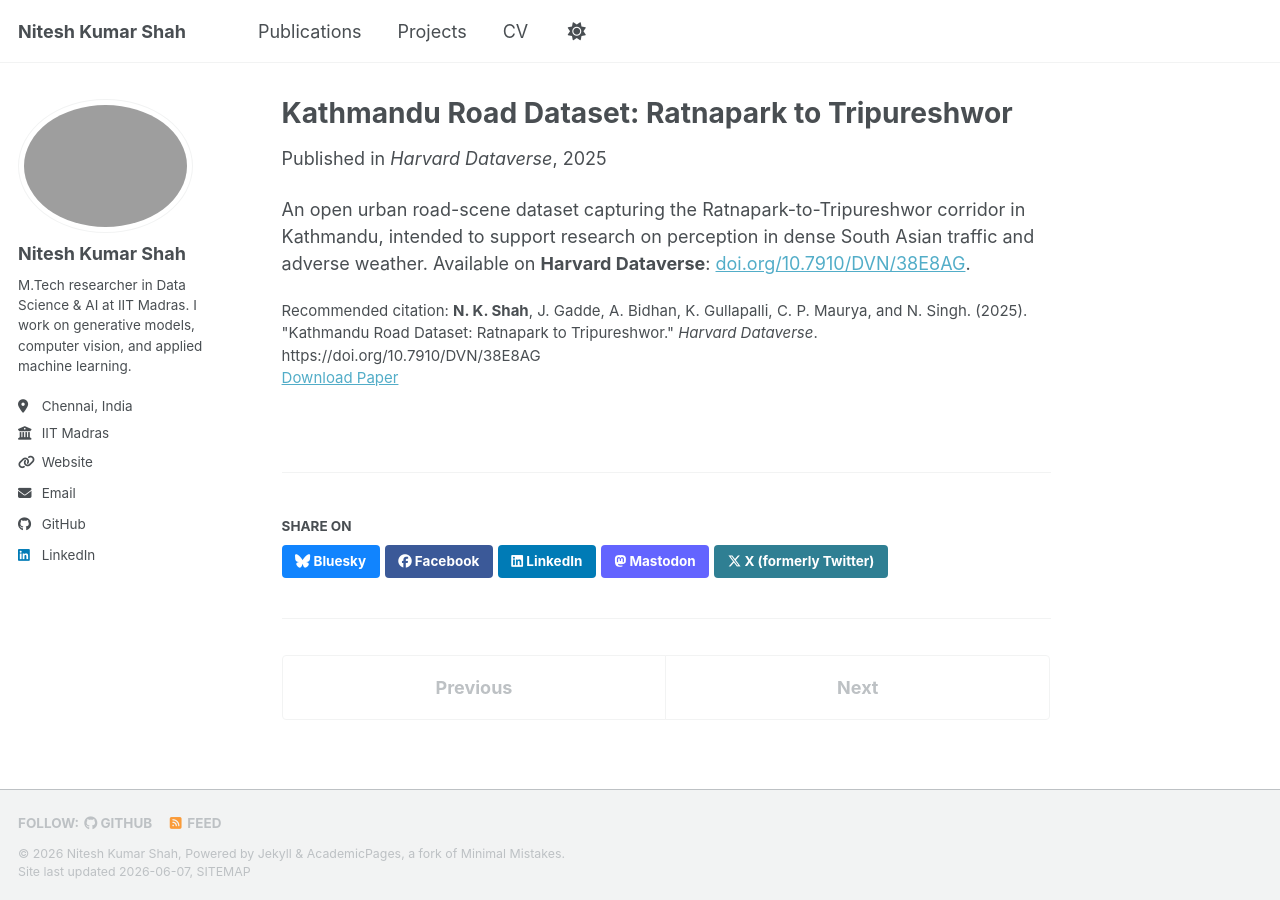
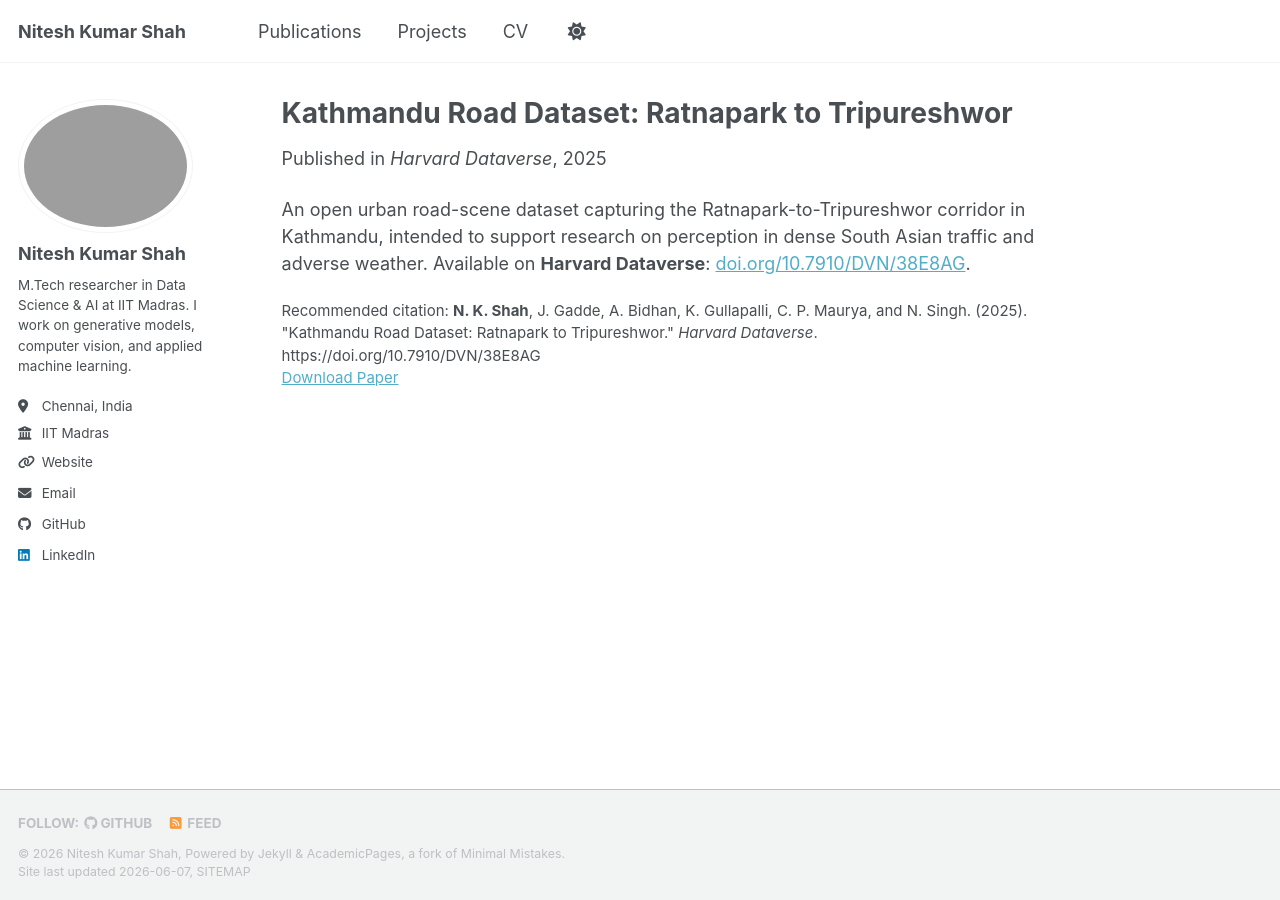
Before and after one commit to rbhdsks/Portfolio-React, a Jekyll site: the page built from _publications/2025-05-01-kathmandu-road-dataset.md, in a window 1280 px wide. Built offline with Jekyll 4.4.1, drawn with Linux system fonts in a browser that asks for light colours; a script bundle is joined from its source files by our own code; library files that are not in the unit come from our copies; some of the changed lines change nothing that is shown.

Commit message:
Remove share buttons and prev/next pagination

```diff
--- a/_config.yml
+++ b/_config.yml
@@ -245,7 +245,7 @@
       author_profile: true
       read_time: true
       comments: true
-      share: true
+      share: false
       related: true
   # _pages
   - scope:
@@ -261,7 +261,7 @@
     values:
       layout: single
       author_profile: true
-      share: true
+      share: false
       comments: true
   # _publications
   - scope:
@@ -270,7 +270,7 @@
     values:
       layout: single
       author_profile: true
-      share: true
+      share: false
       comments: true
   # _portfolio
   - scope:
@@ -279,7 +279,7 @@
     values:
       layout: single
       author_profile: true
-      share: true
+      share: false
       comment: true
   # _talks
   - scope:
@@ -288,7 +288,7 @@
     values:
       layout: talk
       author_profile: true
-      share: true
+      share: false
 
 
 # Sass/SCSS
--- a/_layouts/single.html
+++ b/_layouts/single.html
@@ -85,7 +85,6 @@
 
       {% if page.share %}{% include social-share.html %}{% endif %}
 
-      {% include post_pagination.html %}
     </div>
 
     {% if site.comments.provider and page.comments %}
```
